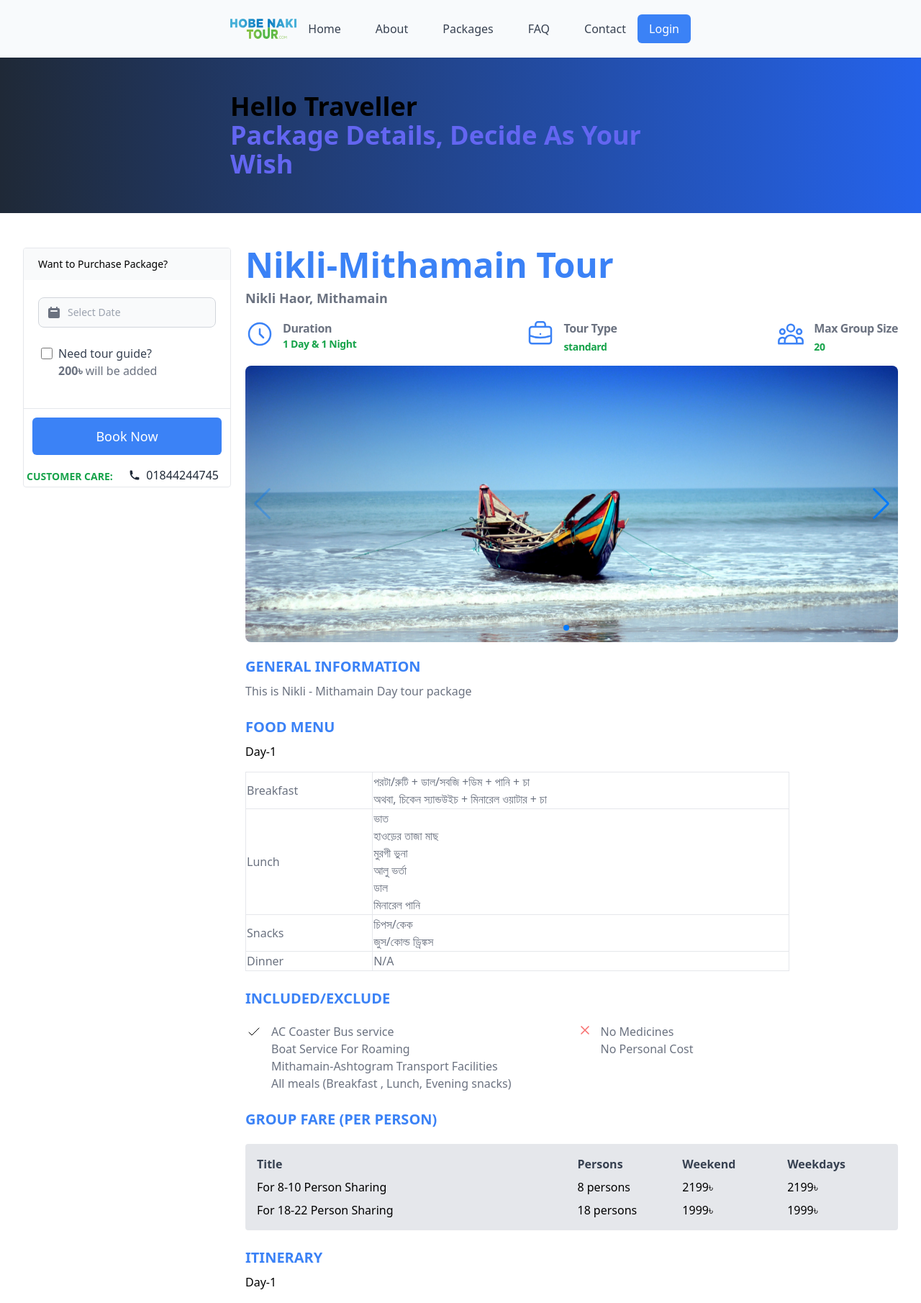
After one commit to DDR13GIT/Hobe_Naki_Tour, a PHP site: page /Hobe_Naki_Tour/packageDetails.php in a window 1280 px wide. The commit adds this page. Shown: the top 1810 px of the page at 72% size. Run offline with PHP 8.4, Linux system fonts and the light colour scheme; some libraries are stand-ins or nearby versions.

Commit message:
package details design complete

```diff
--- /dev/null
+++ b/packageDetails.php
@@ -0,0 +1,347 @@
+<!DOCTYPE html>
+<html lang="en">
+
+<head>
+    <meta charset="UTF-8">
+    <meta http-equiv="X-UA-Compatible" content="IE=edge">
+    <meta name="viewport" content="width=device-width, initial-scale=1.0">
+    <title>Document</title>
+    <script src="https://cdn.tailwindcss.com"></script>
+    <script src="https://unpkg.com/flowbite@1.3.4/dist/datepicker.js"></script>
+    <link rel="stylesheet" href="https://unpkg.com/swiper@8/swiper-bundle.min.css" />
+
+</head>
+
+<body>
+    <?php include('navbar.php'); ?>
+    <?php include('function.php'); ?>
+    <!-- banner section**************************************** -->
+    <div class=" bg-gradient-to-r from-gray-800 to-blue-600 ">
+        <div class=" w-full mx-auto py-12 px-80 z-20">
+            <h2 class="text-3xl font-extrabold text-black dark:text-white sm:text-4xl">
+                <span class="block">
+                    Hello Traveller
+                </span>
+                <span class="block text-indigo-500 capitalize">
+                    Package Details, Decide as your wish
+                </span>
+            </h2>
+        </div>
+    </div>
+
+
+    <section>
+        <div class="max-w-screen-xl px-4 py-12 mx-auto sm:px-6 lg:px-8">
+            <div class="grid grid-cols-1 gap-5 lg:grid-cols-4 lg:items-start">
+                <div class="lg:sticky lg:top-4">
+                    <details open class="overflow-hidden border border-gray-200 rounded">
+                        <summary class="flex items-center justify-between px-5 py-3 bg-gray-100 lg:hidden">
+
+
+                            <svg class="w-5 h-5" xmlns="http://www.w3.org/2000/svg" fill="none" viewBox="0 0 24 24" stroke="currentColor">
+                                <path stroke-linecap="round" stroke-linejoin="round" stroke-width="2" d="M4 6h16M4 12h16M4 18h16" />
+                            </svg>
+                        </summary>
+
+                        <form method="post" class="border-t border-gray-200 lg:border-t-0">
+                            <fieldset>
+                                <legend class="block w-full px-5 py-3 text-sm font-medium bg-gray-50">
+                                    Want to Purchase Package?
+                                </legend>
+
+                                <div class="px-5 py-6 space-y-2">
+                                    <!-- datepicker -->
+                                    <div class="relative">
+                                        <div class="flex absolute inset-y-0 left-0 items-center pl-3 pointer-events-none">
+                                            <svg class="w-5 h-5 text-gray-500 dark:text-gray-400" fill="currentColor" viewBox="0 0 20 20" xmlns="http://www.w3.org/2000/svg">
+                                                <path fill-rule="evenodd" d="M6 2a1 1 0 00-1 1v1H4a2 2 0 00-2 2v10a2 2 0 002 2h12a2 2 0 002-2V6a2 2 0 00-2-2h-1V3a1 1 0 10-2 0v1H7V3a1 1 0 00-1-1zm0 5a1 1 0 000 2h8a1 1 0 100-2H6z" clip-rule="evenodd"></path>
+                                            </svg>
+                                        </div>
+                                        <input datepicker datepicker-buttons type="text" class="bg-gray-50 border border-gray-300  sm:text-sm rounded-lg focus:ring-blue-500 focus:border-blue-500 block w-full pl-10 p-2.5" placeholder="Select Date">
+                                    </div>
+
+
+                                    <div class="relative flex py-4 px-1 gap-2"><input name="yes" type="checkbox" class="focus:ring-brandColor mt-1 h-4 w-4 text-brandColor border-gray-300 rounded">
+                                        <div><label for="yes" class="font-medium text-gray-700 select-none">Need tour guide?</label>
+                                            <p class="font-medium text-gray-500 text-md"><span class="font-bold">200৳</span> will be added </p>
+                                        </div>
+                                    </div>
+
+
+
+                                </div>
+                            </fieldset>
+                            <div class="flex px-3 py-3 border-t border-gray-200">
+                                <button name="commit" type="submit" class="  px-3 py-3 w-full text-lg font-medium text-white transition-colors duration-200 transform bg-blue-500 rounded-md hover:bg-blue-400 focus:outline-none focus:bg-blue-400">
+                                    Book Now
+                                </button>
+                            </div>
+                            <div class="flex justify-between items-center px-1 mt-1">
+                                <h3 class="uppercase text-brandColorNew text-sm text-green-600 font-semibold">customer care:</h3>
+                                <div class="text-md px-3 text-gray-800 mb-1 flex justify-start items-center gap-2"><svg xmlns="http://www.w3.org/2000/svg" class="h-4 w-4" viewBox="0 0 20 20" fill="currentColor">
+                                        <path d="M2 3a1 1 0 011-1h2.153a1 1 0 01.986.836l.74 4.435a1 1 0 01-.54 1.06l-1.548.773a11.037 11.037 0 006.105 6.105l.774-1.548a1 1 0 011.059-.54l4.435.74a1 1 0 01.836.986V17a1 1 0 01-1 1h-2C7.82 18 2 12.18 2 5V3z"></path>
+                                    </svg> 01844244745</div>
+                            </div>
+                        </form>
+                    </details>
+                </div>
+
+
+
+
+                <div class="lg:col-span-3">
+                    <div class="flex items-center justify-between">
+                        <span class="block text-blue-500 capitalize font-bold text-5xl">
+                            Nikli-Mithamain Tour
+                        </span>
+                    </div>
+                    <span class="block text-gray-500 capitalize font-bold text-lg mt-2">
+                        Nikli haor, Mithamain
+                    </span>
+
+
+                    <div class="grid grid-cols-3 gap-2 sm:gap-4 py-4">
+                        <div class="flex justify-start gap-1 sm:gap-3">
+                            <svg xmlns="http://www.w3.org/2000/svg" class="text-blue-500 h-6 w-6 sm:h-10 sm:w-10" fill="none" viewBox="0 0 24 24" stroke="currentColor">
+                                <path stroke-linecap="round" stroke-linejoin="round" stroke-width="1.5" d="M12 8v4l3 3m6-3a9 9 0 11-18 0 9 9 0 0118 0z"></path>
+                            </svg>
+                            <h1 class="flex flex-col"><span class="text-sm sm:text-base font-bold text-gray-500 tracking-tight">Duration</span><span class="text-sm font-bold text-green-600 tracking-tight">1 Day &amp; 1 Night</span></h1>
+                        </div>
+                        <div class="flex sm:justify-center gap-3"><svg xmlns="http://www.w3.org/2000/svg" class="text-blue-500 h-6 w-6 sm:h-10 sm:w-10" fill="none" viewBox="0 0 24 24" stroke="currentColor">
+                                <path stroke-linecap="round" stroke-linejoin="round" stroke-width="1.5" d="M21 13.255A23.931 23.931 0 0112 15c-3.183 0-6.22-.62-9-1.745M16 6V4a2 2 0 00-2-2h-4a2 2 0 00-2 2v2m4 6h.01M5 20h14a2 2 0 002-2V8a2 2 0 00-2-2H5a2 2 0 00-2 2v10a2 2 0 002 2z"></path>
+                            </svg>
+                            <h1 class="flex flex-col gap-1"><span class="text-sm sm:text-base font-bold text-gray-500 tracking-tight">Tour Type</span><span class="text-sm font-bold text-green-600 tracking-tight">standard</span></h1>
+                        </div>
+                        <div class="flex sm:justify-end gap-3"><svg xmlns="http://www.w3.org/2000/svg" class="text-blue-500 h-6 w-6 sm:h-10 sm:w-10" fill="none" viewBox="0 0 24 24" stroke="currentColor">
+                                <path stroke-linecap="round" stroke-linejoin="round" stroke-width="1.5" d="M17 20h5v-2a3 3 0 00-5.356-1.857M17 20H7m10 0v-2c0-.656-.126-1.283-.356-1.857M7 20H2v-2a3 3 0 015.356-1.857M7 20v-2c0-.656.126-1.283.356-1.857m0 0a5.002 5.002 0 019.288 0M15 7a3 3 0 11-6 0 3 3 0 016 0zm6 3a2 2 0 11-4 0 2 2 0 014 0zM7 10a2 2 0 11-4 0 2 2 0 014 0z"></path>
+                            </svg>
+                            <h1 class="flex flex-col gap-1"><span class="text-sm sm:text-base font-bold text-gray-500 tracking-tight">Max Group Size</span><span class="text-sm font-bold text-green-600 tracking-tight">20</span></h1>
+                        </div>
+                    </div>
+                    <!-- Swiper -->
+                    <div class="swiper mySwiper rounded-lg h-96">
+                        <div class="swiper-wrapper">
+                            <div class="swiper-slide">
+                                <img src="projectImages/hero.jpg" />
+                            </div>
+                            <div class="swiper-slide">
+                                <img src="https://swiperjs.com/demos/images/nature-2.jpg" />
+                            </div>
+                        </div>
+                        <div class="swiper-button-next"></div>
+                        <div class="swiper-button-prev"></div>
+                        <div class="swiper-pagination"></div>
+                    </div>
+
+                    <!-- Swiper JS -->
+                    <script src="https://unpkg.com/swiper/swiper-bundle.min.js"></script>
+
+                    <!-- Initialize Swiper -->
+                    <script>
+                        var swiper = new Swiper(".mySwiper", {
+                            spaceBetween: 30,
+                            effect: "fade",
+                            navigation: {
+                                nextEl: ".swiper-button-next",
+                                prevEl: ".swiper-button-prev",
+                            },
+                            pagination: {
+                                el: ".swiper-pagination",
+                                clickable: true,
+                            },
+                        });
+                    </script>
+                    <div class="grid pb-6 mt-5">
+                        <h3 class="uppercase text-xl font-bold mb-2 text-blue-500">General Information</h3>
+                        <div class="text-md text-gray-500">
+                            <p>This is Nikli - Mithamain Day tour package</p>
+                        </div>
+                    </div>
+                    <div class="grid food-menu pb-6">
+                        <h3 class="uppercase text-xl font-bold mb-2 text-blue-500">food menu</h3>
+                        <div class="tabs-component">
+                            <ul role="tablist" class="tabs-component-tabs">
+                                <li class="nav-item is-active" role="presentation"><a aria-controls="#day-1" href="#day-1" class="tabs-component-tab-a is-active" role="tab" aria-selected="true">Day-1</a></li>
+                            </ul>
+                            <div class="tabs-component-panels">
+                                <div>
+                                    <section aria-hidden="false" class="tabs-component-panel" id="day-1" role="tabpanel">
+                                        <div class="content mt-4">
+                                            <div class="slide-item relative">
+                                                <table class="border-collapse text-gray-500 border border-gray-200 w-full md:w-10/12">
+                                                    <tbody>
+                                                        <tr>
+                                                            <td class="border border-gray-200 text-md">Breakfast</td>
+                                                            <td class="border border-gray-200 text-md">
+                                                                <p>পরটা/রুটি + ডাল/সবজি +ডিম + পানি + চা</p>
+                                                                <p>অথবা,&nbsp;চিকেন স্যান্ডউইচ + মিনারেল ওয়াটার + চা</p>
+                                                            </td>
+                                                        </tr>
+                                                        <tr>
+                                                            <td class="border border-gray-200 text-md">Lunch</td>
+                                                            <td class="border border-gray-200 text-md">
+                                                                <ul>
+                                                                    <li>ভাত </li>
+                                                                    <li>হাওড়ের তাজা মাছ</li>
+                                                                    <li>মুরগী ভুনা</li>
+                                                                    <li>আলু ভর্তা </li>
+                                                                    <li>ডাল </li>
+                                                                    <li>মিনারেল পানি </li>
+                                                                </ul>
+                                                            </td>
+                                                        </tr>
+                                                        <tr>
+                                                            <td class="border border-gray-200 text-md">Snacks</td>
+                                                            <td class="border border-gray-200 text-md">
+                                                                <ul>
+                                                                    <li>চিপস/কেক </li>
+                                                                    <li>জুস/কোল্ড ড্রিঙ্কস </li>
+                                                                </ul>
+                                                            </td>
+                                                        </tr>
+                                                        <tr>
+                                                            <td class="border border-gray-200 text-md">Dinner</td>
+                                                            <td class="border border-gray-200 text-md">
+                                                                <p>N/A</p>
+                                                            </td>
+                                                        </tr>
+                                                    </tbody>
+                                                </table>
+                                            </div>
+                                        </div>
+                                    </section>
+                                </div>
+                            </div>
+                        </div>
+                    </div>
+
+                    <div class="pb-6">
+                        <h3 class="uppercase text-xl font-bold text-blue-500 mb-5">Included/Exclude</h3>
+                        <div class="sm:grid sm:grid-cols-2 gap-4 space-y-3 sm:space-y-0">
+                            <div class="flex gap-3"><svg xmlns="http://www.w3.org/2000/svg" class="h-6 w-6 text-blue-500New" fill="none" viewBox="0 0 24 24" stroke="currentColor">
+                                    <path stroke-linecap="round" stroke-linejoin="round" stroke-width="1" d="M5 13l4 4L19 7"></path>
+                                </svg>
+                                <div class="flex-1 text-md text-gray-500">
+                                    <p>AC Coaster Bus service</p>
+                                    <p>Boat Service For Roaming</p>
+                                    <p>Mithamain-Ashtogram Transport Facilities</p>
+                                    <p>All meals (Breakfast , Lunch, Evening snacks)</p>
+                                </div>
+                            </div>
+                            <div class="flex gap-3"><svg xmlns="http://www.w3.org/2000/svg" class="h-5 w-5 text-red-400" fill="none" viewBox="0 0 24 24" stroke="currentColor">
+                                    <path stroke-linecap="round" stroke-linejoin="round" stroke-width="2" d="M6 18L18 6M6 6l12 12"></path>
+                                </svg>
+                                <div class="flex-1 text-md text-gray-500">
+                                    <ol>
+                                        <li>No Medicines</li>
+                                        <li>No Personal Cost</li>
+                                    </ol>
+                                    <p><br></p>
+                                </div>
+                            </div>
+                        </div>
+                    </div>
+                    <div class="sm:grid pb-6">
+                        <h3 class="uppercase text-xl font-bold mb-2 text-blue-500 sm:mb-5">Group Fare (Per Person)</h3>
+                        <div class="space-y-2 bg-gray-200 rounded p-1 sm:p-4">
+                            <div class="w-full grid grid-cols-6 gap-1 sm:gap-4">
+                                <div class="col-span-2 sm:col-span-3 text-sm sm:text-base text-gray-900 sm:text-gray-700 font-bold">Title</div>
+                                <div class="col-span-4 sm:col-span-3 grid grid-cols-3 gap-2">
+                                    <div class="col-span-1 text-sm sm:text-base text-gray-900 sm:text-gray-700 font-bold">Persons</div>
+                                    <div class="col-span-1 text-sm sm:text-base text-gray-900 sm:text-gray-700 font-bold">Weekend</div>
+                                    <div class="col-span-1 text-sm sm:text-base text-gray-900 sm:text-gray-700 font-bold">Weekdays</div>
+                                </div>
+                            </div>
+                            <div class="w-full grid grid-cols-6 gap-2 sm:gap-4">
+                                <div class="col-span-2 sm:col-span-3 text-md sm:text-base " title="For  8-10 Person Sharing">For 8-10 Person Sharing</div>
+                                <div class="col-span-4 sm:col-span-3 grid grid-cols-3 gap-2">
+                                    <div class="col-span-1 text-md sm:text-base sm:flex gap-1">8 <span class="hidden sm:block">persons</span></div>
+                                    <div class="col-span-1 text-md sm:text-base">2199৳</div>
+                                    <div class="col-span-1 text-md sm:text-base">2199৳</div>
+                                </div>
+                            </div>
+                            <div class="w-full grid grid-cols-6 gap-2 sm:gap-4">
+                                <div class="col-span-2 sm:col-span-3 text-md sm:text-base " title="For  18-22 Person Sharing">For 18-22 Person Sharing</div>
+                                <div class="col-span-4 sm:col-span-3 grid grid-cols-3 gap-2">
+                                    <div class="col-span-1 text-md sm:text-base sm:flex gap-1">18 <span class="hidden sm:block">persons</span></div>
+                                    <div class="col-span-1 text-md sm:text-base">1999৳</div>
+                                    <div class="col-span-1 text-md sm:text-base">1999৳</div>
+                                </div>
+                            </div>
+                        </div>
+                    </div>
+
+                    <div class="grid iternity pb-6">
+                        <h3 class="uppercase text-xl font-bold mb-2 text-blue-500">Itinerary</h3>
+                        <div class="tabs-component">
+                            <ul role="tablist" class="tabs-component-tabs">
+                                <li class="nav-item is-active" role="presentation"><a aria-controls="#day-1" href="#day-1" class="tabs-component-tab-a is-active" role="tab" aria-selected="true">Day-1</a></li>
+                            </ul>
+                            <div class="tabs-component-panels">
+                                <div>
+                                    <section aria-hidden="false" class="tabs-component-panel" id="day-1" role="tabpanel">
+                                        <div class="content mt-4">
+                                            <div class="text-md text-gray-800 mb-1 list-discs">
+                                                <p><strong>সকাল ৭টাঃ</strong> ঢাকা থেকে রওনা এসি গাড়ীতে করে</p>
+                                                <p><br></p>
+                                                <p><strong>সকাল ৯টাঃ</strong> পথিমধ্যে সকালের নাশতা&nbsp;</p>
+                                                <p><br></p>
+                                                <p><strong>সকাল ১১.৩০ঃ</strong> নিকলী হাওরে পৌছবো</p>
+                                                <p><br></p>
+                                                <p><strong>দুপুর ১২টাঃ</strong> ফ্রেশ হয়ে আমাদের রিসার্ভ ট্রলারে উঠবো। নিকলী হাওরের সবচেয়ে স্ট্যান্ডার্ড নৌকাটায় আমাদের।</p>
+                                                <p><br></p>
+                                                <p><strong>দুপুর ১.৩০ টাঃ</strong> রিসার্ভ ট্রলারে চলে যাবো ছাতিরচরে। পানিতে ঝাঁপাঝাপি।</p>
+                                                <p><strong>দুপুর ২টাঃ</strong> দুপুরের খাবার সেরে নিবো।&nbsp;</p>
+                                                <p><br></p>
+                                                <p><strong>দুপুর ৩.৩০টাঃ</strong> হাওড়ের সৌন্দর্য উপভোগ করতে করতে চলে আসবো অষ্টগ্রামে। ঘাটে নৌকা রেখে সবাই অষ্টগ্রাম -মিঠামইন এর অপরুপ সুন্দর পিচ ঢালা পথে ঘুরবো অটোতে করে।</p>
+                                                <p><br></p>
+                                                <p><strong>বিকেল ৪.৩০টাঃ</strong> বড় ব্রীজ দাড়িয়ে আড্ডা দিবো, চারপাশ একটু হেঁটে দেখবো।</p>
+                                                <p><br></p>
+                                                <p><strong>বিকেল ৫টাঃ</strong> ঘাটে ফিরে বোটে করে আবার নিকলী ফিরবো শেষ বিকেলের সৌন্দর্য উপভোগ করতে করতে।&nbsp;</p>
+                                                <p><br></p>
+                                                <p><strong>বিকেল ৬টাঃ</strong> আমাদের রিসার্ভ এসি গাড়ীতে ঢাকার উদ্দেশ্য রওনা।&nbsp;গাড়ীতে স্ন্যাকস দেয়া হবে&nbsp;</p>
+                                                <p>#স্ন্যাকসঃ জুস, কেক, চিপস।</p>
+                                                <p><br></p>
+                                                <p><strong>রাত ৯টাঃ</strong> ইনশাল্লাহ ঢাকা থাকবো&nbsp;</p>
+                                                <p><br></p>
+                                            </div>
+                                        </div>
+                                    </section>
+                                </div>
+                            </div>
+                        </div>
+                    </div>
+
+                    <div class="grid">
+                        <h3 class="uppercase text-xl font-bold mb-2 text-blue-500">notes</h3>
+                        <div class="text-md text-gray-800 mb-1">
+                            <h3><strong style="color: rgb(5, 5, 5); background-color: rgb(228, 230, 235);">Note: We use local and seasonal items as such it is expected there would be variation or changes in the menu someday depending on availability.</strong></h3>
+                            <p><br></p>
+                        </div>
+                    </div>
+
+                    <div class="grid">
+                        <h3 class="uppercase text-md font-bold mt-12 mb-2">contacts</h3>
+                        <ul>
+                            <li class="text-md text-gray-800 mb-1">Address:137, Mirpur-1, Dhaka-1216.</li>
+                            <li class="text-md text-gray-800 mb-1">Email:hobenakitour@gmail.com</li>
+                            <li class="text-md text-gray-800 mb-1">Phone: 01844*****</li>
+                        </ul>
+                    </div>
+
+
+
+                </div>
+
+            </div>
+        </div>
+    </section>
+
+
+
+
+    <?php include('footer.php'); ?>
+
+</body>
+
+</html>
--- a/subpackages.php
+++ b/subpackages.php
@@ -147,7 +147,7 @@
                                 <div class="p-4">
                                     <div>
                                         <span class="text-xs font-medium text-blue-600 uppercase "><?php echo $data["Tourtype"]; ?></span>
-                                        <a href="packages.php" class="block mt-2 text-2xl font-semibold text-gray-800 transition-colors duration-200 transform d hover:text-blue-600 "><?php echo $data[1]; ?></a>
+                                        <a href="localhost/Hobe_Naki_Tour/packageDetails.php" class="block mt-2 text-2xl font-semibold text-gray-800 transition-colors duration-200 transform d hover:text-blue-600 "><?php echo $data[1]; ?></a>
                                         <p class="mt-2 text-sm text-gray-600 "></p>
                                     </div>
 
@@ -164,9 +164,9 @@
                                         </div>
                                     </div>
 
-                                    <button name="add" type="button" class="flex items-center justify-center w-full px-8 py-4 mt-4 text-white transition-colors duration-200 transform bg-blue-500 rounded-md hover:bg-blue-400 focus:outline-none focus:bg-blue-400">
+                                    <button  name="add" type="button" class="flex items-center justify-center w-full px-8 py-4 mt-4 text-white transition-colors duration-200 transform bg-blue-500 rounded-md hover:bg-blue-400 focus:outline-none focus:bg-blue-400" >
                                         <span class="text-sm font-medium">
-                                            Show Details
+                                        <a href="packageDetails.php" >Show Details </a>
                                         </span>
 
                                         <svg xmlns="http://www.w3.org/2000/svg" class="w-5 h-5 ml-1.5" fill="none" viewBox="0 0 24 24" stroke="currentColor">
```
Also changed, not shown: packages.php (+4 -3 lines).
